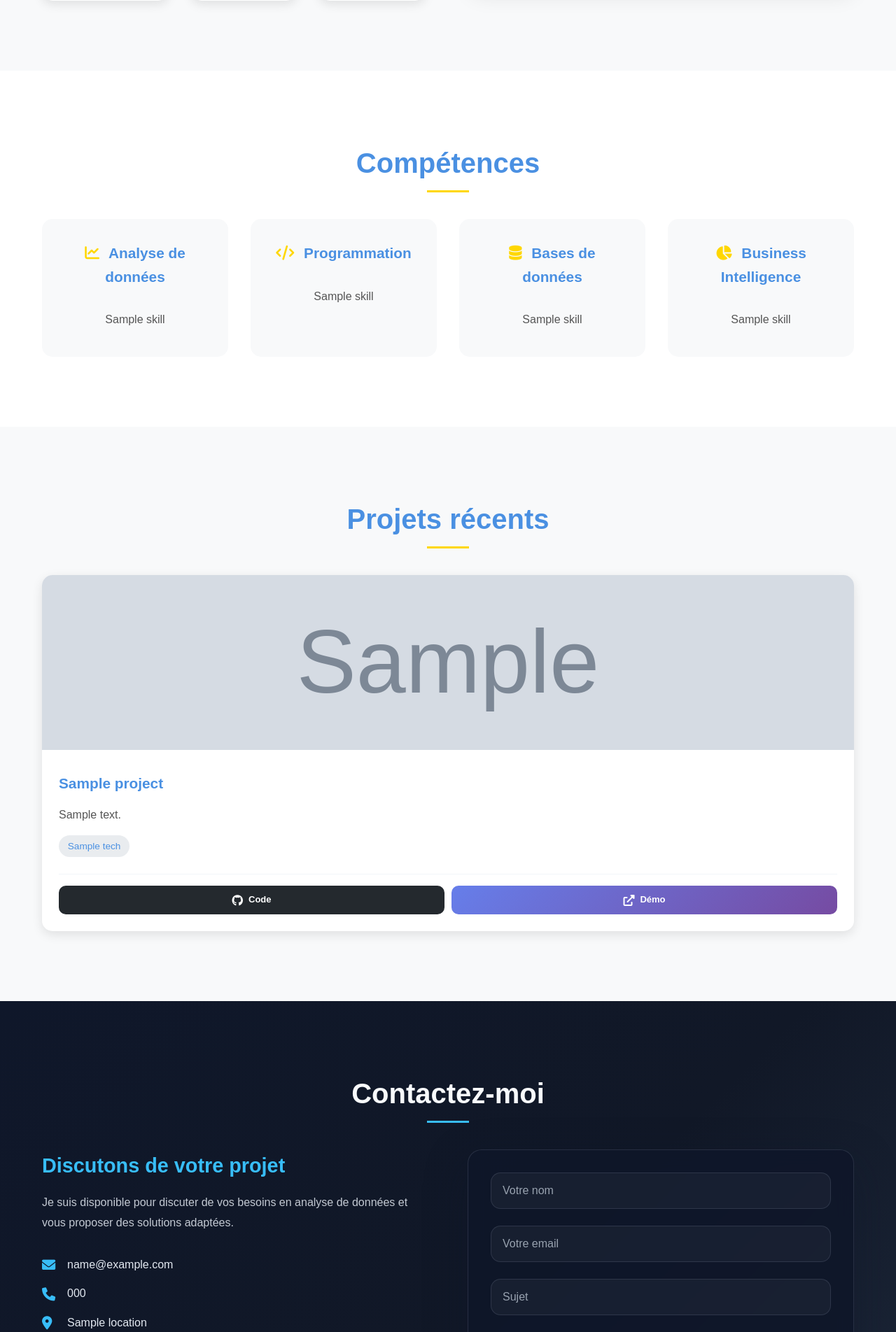
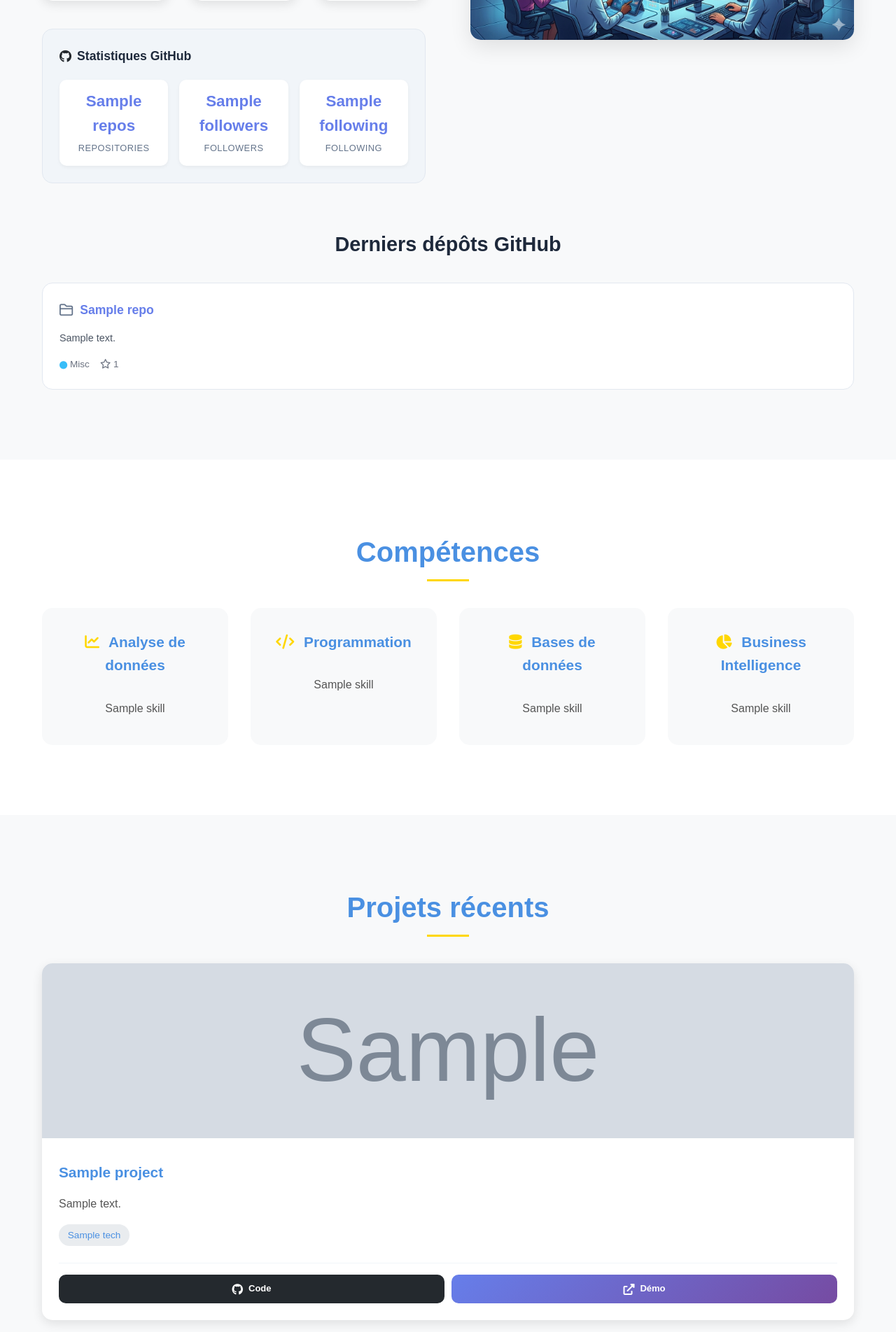
Before and after one commit to Delamou1234/Portofoliocastro, a Django app: template home/templates/home/index.html in a window 1280 px wide. Shown: the part 1503-3407 px from the top of the page at 70% size. Run offline with Django 3.2, Linux system fonts and the light colour scheme; the template is opened without the code that fills it: most values are stand-ins (such as "Sample title", 1, 10 or a date in 2020); grey boxes marked "Sample" are stand-in pictures.

Commit message:
Feature: Integrated GitHub stats, enriched Gemini prompt, fixed images, and secured chatbot with anti-spam

```diff
--- a/Portofolio/urls.py
+++ b/Portofolio/urls.py
@@ -17,6 +17,8 @@ Including another URLconf
 from django.contrib import admin
 from django.contrib.auth import views as auth_views
 from django.urls import path, include
+from django.conf import settings
+from django.conf.urls.static import static
 from home import views as home_views
 
 urlpatterns = [
@@ -26,3 +28,7 @@ urlpatterns = [
     path('login/', auth_views.LoginView.as_view(template_name='registration/login.html'), name='login'),
     path('logout/', auth_views.LogoutView.as_view(next_page='home'), name='logout'),
 ]
+
+if settings.DEBUG:
+    urlpatterns += static(settings.MEDIA_URL, document_root=settings.MEDIA_ROOT)
+    urlpatterns += static(settings.STATIC_URL, document_root=settings.STATIC_ROOT)
--- a/home/static/home/script.js
+++ b/home/static/home/script.js
@@ -254,6 +254,10 @@ const chatMessages = document.getElementById('chat-messages');
 const chatInput = document.getElementById('chat-input');
 const chatWidget = document.getElementById('chat-widget');
 
+let isProcessingMessage = false;
+let lastMessageTime = 0;
+const MIN_MESSAGE_INTERVAL = 2000; // 2 secondes entre les messages
+
 // Draggable chat widget
 let isDragging = false;
 let dragOffsetX = 0;
@@ -446,11 +450,26 @@ async function sendChatMessage(message) {
 if (chatForm) {
     chatForm.addEventListener('submit', async (e) => {
         e.preventDefault();
+
+        const now = Date.now();
+        if (isProcessingMessage) {
+            showNotification('Veuillez attendre la réponse de l\'assistant.', 'info');
+            return;
+        }
+
+        if (now - lastMessageTime < MIN_MESSAGE_INTERVAL) {
+            showNotification('Veuillez ne pas envoyer de messages trop rapidement.', 'warning');
+            return;
+        }
+
         const message = chatInput.value.trim();
         if (!message) {
             showNotification('Écris une question avant d\'envoyer.', 'error');
             return;
         }
+
+        isProcessingMessage = true;
+        lastMessageTime = now;
 
         addChatMessage(message, 'visitor');
         chatInput.value = '';
@@ -468,6 +487,8 @@ if (chatForm) {
             loadingMessage.remove();
             addChatMessage('Impossible de contacter le service de chat pour le moment.', 'bot');
             console.error(error);
+        } finally {
+            isProcessingMessage = false;
         }
     });
 }
--- a/home/static/home/style.css
+++ b/home/static/home/style.css
@@ -1156,12 +1156,127 @@ body {
     justify-content: center;
 }
 
-/* Footer */
-.footer {
-    background: #333;
-    color: white;
-    padding: 2rem 0;
+/* GitHub Stats & Repos */
+.github-stats-container {
+    margin-top: 2.5rem;
+    padding: 1.5rem;
+    background: #f1f5f9;
+    border-radius: 15px;
+    border: 1px solid #e2e8f0;
+}
+
+.github-stats-title {
+    font-size: 1.1rem;
+    color: #1e293b;
+    margin-bottom: 1.2rem;
+    display: flex;
+    align-items: center;
+    gap: 8px;
+}
+
+.github-stats-title i {
+    color: #24292e;
+}
+
+.github-stats-grid {
+    display: grid;
+    grid-template-columns: repeat(3, 1fr);
+    gap: 1rem;
+}
+
+.github-stat {
     text-align: center;
+    padding: 0.8rem;
+    background: white;
+    border-radius: 10px;
+    box-shadow: 0 2px 5px rgba(0,0,0,0.05);
+}
+
+.github-stat-value {
+    display: block;
+    font-size: 1.4rem;
+    font-weight: 700;
+    color: #667eea;
+}
+
+.github-stat-label {
+    font-size: 0.8rem;
+    color: #64748b;
+    text-transform: uppercase;
+    letter-spacing: 0.5px;
+}
+
+.github-repos-section {
+    margin-top: 4rem;
+}
+
+.section-subtitle {
+    font-size: 1.8rem;
+    color: #1e293b;
+    margin-bottom: 2rem;
+    text-align: center;
+}
+
+.github-repos-grid {
+    display: grid;
+    grid-template-columns: repeat(auto-fit, minmax(300px, 1fr));
+    gap: 1.5rem;
+}
+
+.github-repo-card {
+    background: white;
+    padding: 1.5rem;
+    border-radius: 15px;
+    border: 1px solid #e2e8f0;
+    text-decoration: none;
+    color: inherit;
+    transition: all 0.3s ease;
+    display: flex;
+    flex-direction: column;
+    gap: 1rem;
+}
+
+.github-repo-card:hover {
+    transform: translateY(-5px);
+    box-shadow: 0 10px 25px rgba(0,0,0,0.1);
+    border-color: #667eea;
+}
+
+.repo-header {
+    display: flex;
+    align-items: center;
+    gap: 10px;
+}
+
+.repo-header i {
+    color: #64748b;
+    font-size: 1.2rem;
+}
+
+.repo-header h4 {
+    color: #667eea;
+    font-size: 1.1rem;
+    margin: 0;
+}
+
+.github-repo-card p {
+    font-size: 0.9rem;
+    color: #4b5563;
+    line-height: 1.5;
+    flex-grow: 1;
+}
+
+.repo-footer {
+    display: flex;
+    gap: 15px;
+    font-size: 0.85rem;
+    color: #6b7280;
+}
+
+.language-dot {
+    font-size: 0.7rem;
+    color: #38bdf8;
+    vertical-align: middle;
 }
 
 .footer p {
--- a/home/templates/home/index.html
+++ b/home/templates/home/index.html
@@ -131,11 +131,54 @@
                                 <p>Clients satisfaits</p>
                             </div>
                         </div>
+
+                        <!-- GitHub Stats Section -->
+                        {% if github_stats %}
+                        <div class="github-stats-container">
+                            <h3 class="github-stats-title"><i class="fab fa-github"></i> Statistiques GitHub</h3>
+                            <div class="github-stats-grid">
+                                <div class="github-stat">
+                                    <span class="github-stat-value">{{ github_stats.repos }}</span>
+                                    <span class="github-stat-label">Repositories</span>
+                                </div>
+                                <div class="github-stat">
+                                    <span class="github-stat-value">{{ github_stats.followers }}</span>
+                                    <span class="github-stat-label">Followers</span>
+                                </div>
+                                <div class="github-stat">
+                                    <span class="github-stat-value">{{ github_stats.following }}</span>
+                                    <span class="github-stat-label">Following</span>
+                                </div>
+                            </div>
+                        </div>
+                        {% endif %}
                     </div>
                     <div class="about-image">
-                        <img src="{% static 'ia.png' %}" alt="Illustration IA">
+                        <img src="{% static 'home/ia.png' %}" alt="Illustration IA">
                     </div>
                 </div>
+
+                <!-- GitHub Repositories Section -->
+                {% if github_repos %}
+                <div class="github-repos-section">
+                    <h3 class="section-subtitle">Derniers dépôts GitHub</h3>
+                    <div class="github-repos-grid">
+                        {% for repo in github_repos %}
+                        <a href="{{ repo.html_url }}" class="github-repo-card" target="_blank">
+                            <div class="repo-header">
+                                <i class="far fa-folder"></i>
+                                <h4>{{ repo.name }}</h4>
+                            </div>
+                            <p>{{ repo.description|default:"Pas de description disponible." }}</p>
+                            <div class="repo-footer">
+                                <span><i class="fas fa-circle language-dot"></i> {{ repo.language|default:"Misc" }}</span>
+                                <span><i class="far fa-star"></i> {{ repo.stargazers_count }}</span>
+                            </div>
+                        </a>
+                        {% endfor %}
+                    </div>
+                </div>
+                {% endif %}
             </div>
         </section>
 
```
Also changed, not shown: Portofolio/settings.py (+7 -0 lines), home/services.py (+89 -16 lines), home/views.py (+15 -3 lines), db.sqlite3, home/static/home/ia.png (added), home/static/home/placeholder.svg (added), 1 other file.
